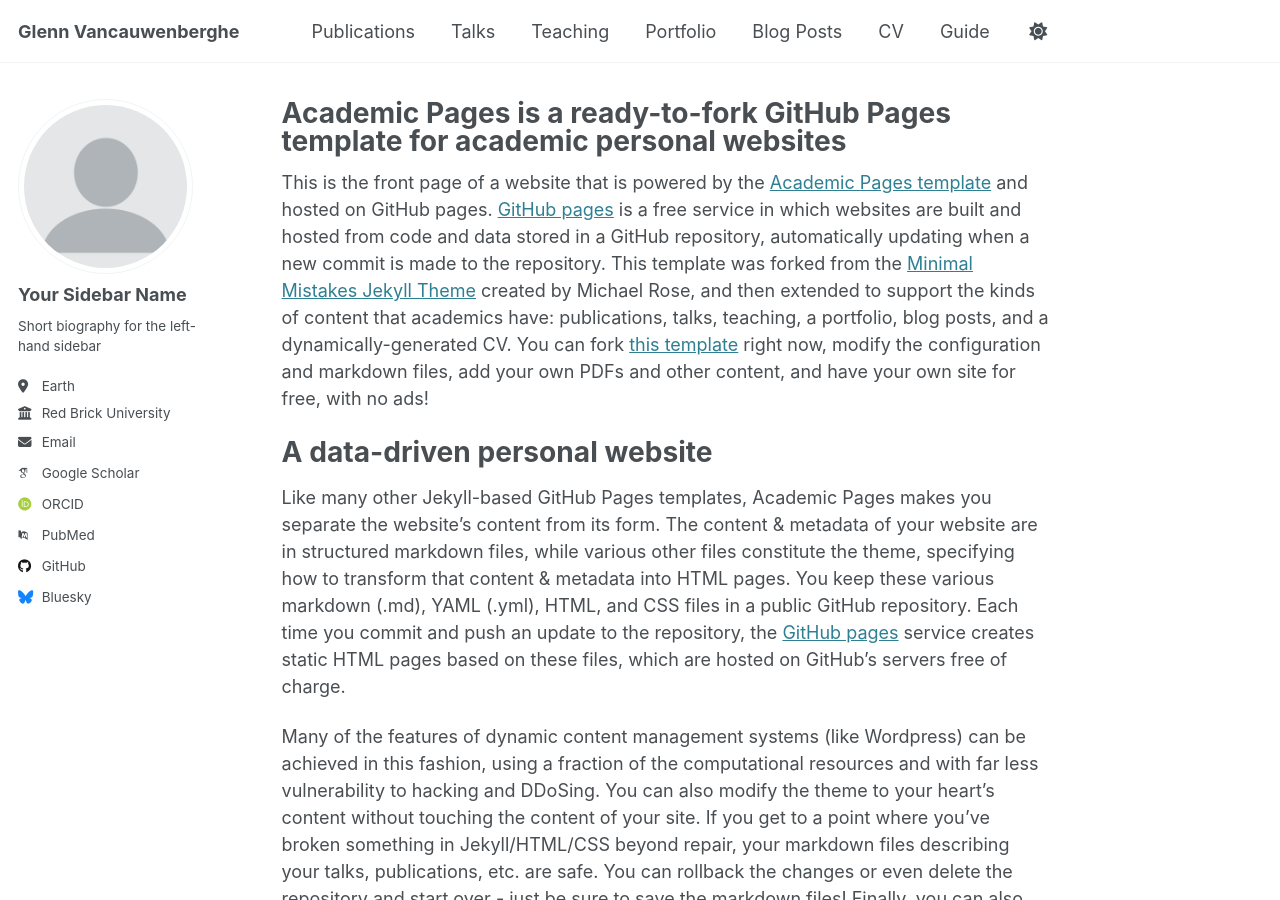
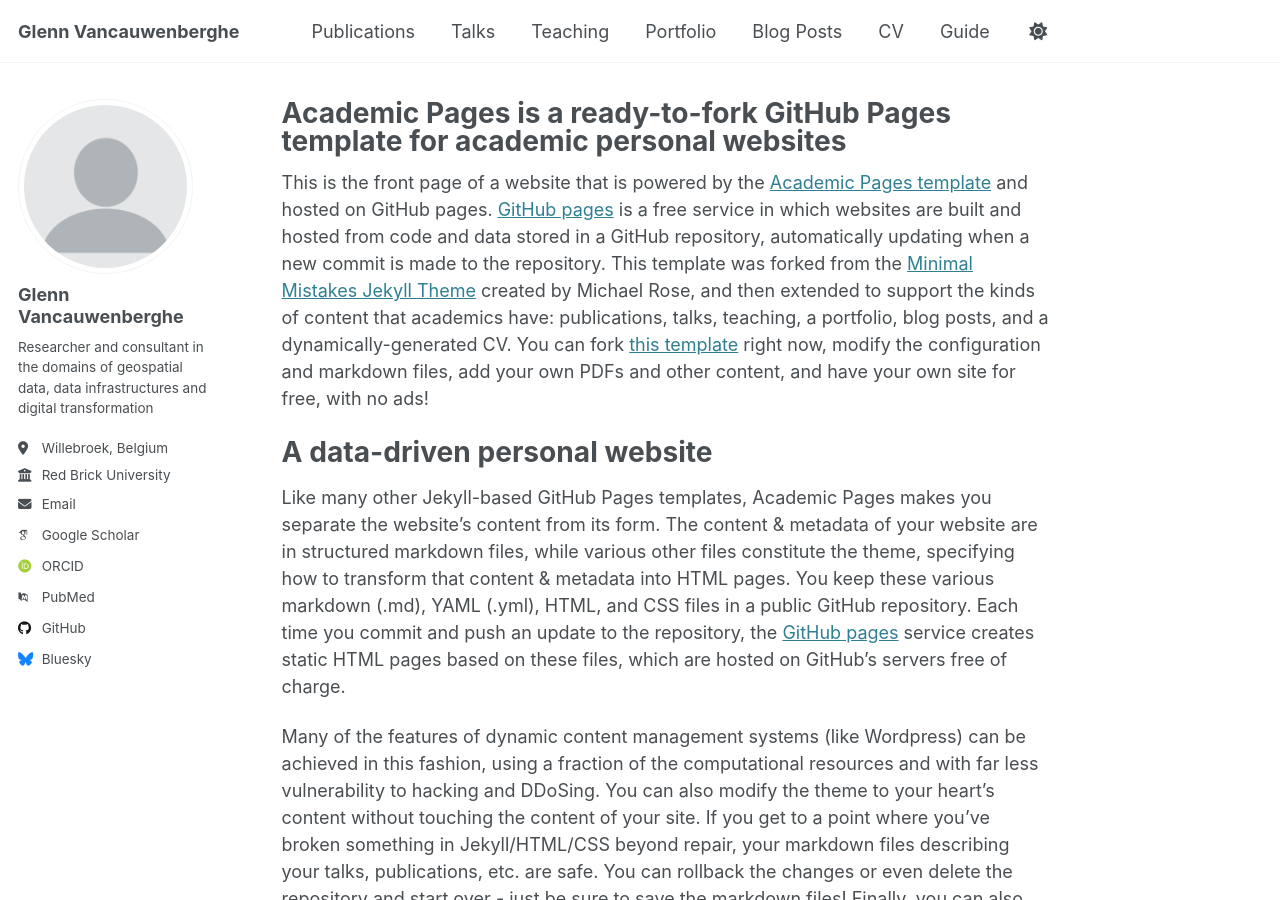
Before and after one commit to GVancauwenberghe/gvancauwenberghe.github.io, a Jekyll site: the page built from _pages/about.md, in a window 1280 px wide and 900 px high. Built offline with Jekyll 4.4.1, drawn with Linux system fonts in a browser that asks for light colours; some web fonts are replaced.

Commit message:
Update _config.yml

```diff
--- a/_config.yml
+++ b/_config.yml
@@ -23,10 +23,10 @@
 author:
   # Biographic information
   avatar           : "profile.png"
-  name             : "Your Sidebar Name"
+  name             : "Glenn Vancauwenberghe"
   pronouns         : # example: "she/her"
-  bio              : "Short biography for the left-hand sidebar"
-  location         : "Earth"
+  bio              : "Researcher and consultant in the domains of geospatial data, data infrastructures and digital transformation"
+  location         : "Willebroek, Belgium"
   employer         : "Red Brick University"
   uri              : # URL
   email            : "none@example.org"
```
